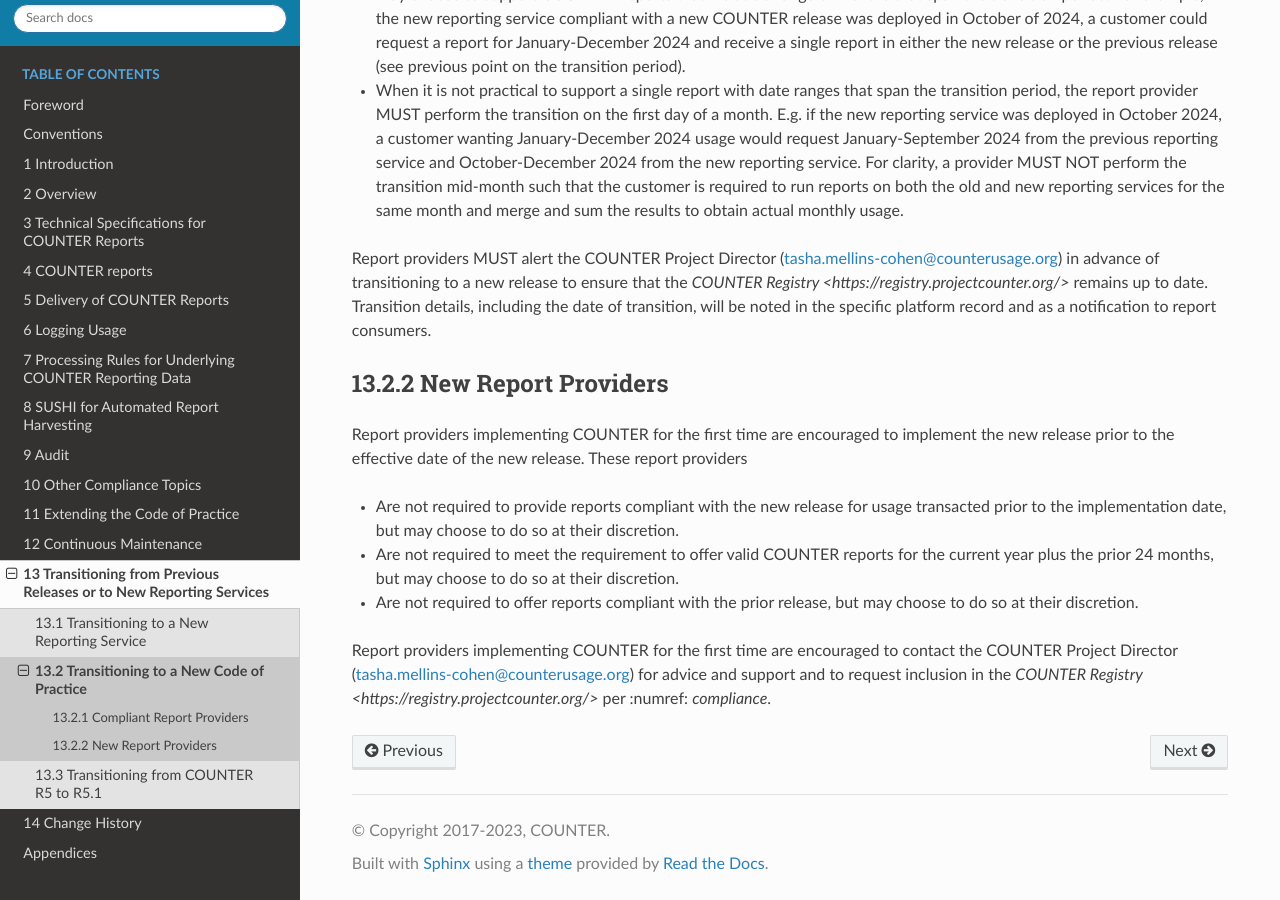
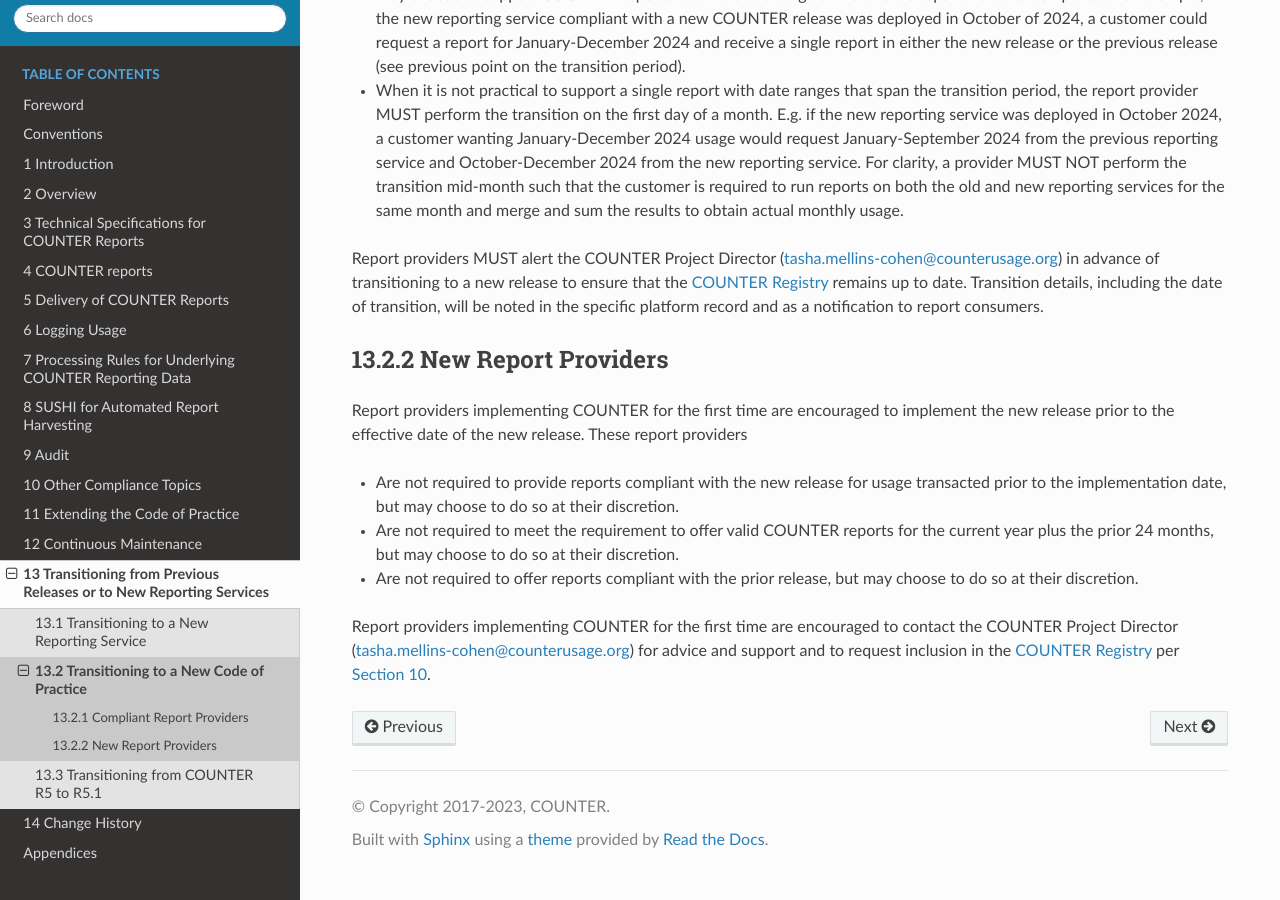
Before and after one commit to Project-Counter/cop5, a Sphinx documentation site: the page built from source/13-transitioning/02-transitioning-to-a-new-code-of-practice.rst, in a window 1280 px wide and 900 px high, scrolled down 857 px. Built offline with Sphinx 7.4.7 and the Read the Docs theme 2.0.0, drawn with Linux system fonts in a browser that asks for light colours.

Commit message:
Fix broken links and references

```diff
--- a/source/00-conventions.rst
+++ b/source/00-conventions.rst
@@ -14,7 +14,7 @@
 
 This Code of Practice is implemented using the following convention:
 
-The keywords MUST (or REQUIRED), MUST NOT, SHOULD (or RECOMMENDED), SHOULD NOT (or NOT RECOMMENDED), and OPTIONAL in this document are to be interpreted as described in `RFC 2119 <https://www.ietf.org/rfc/rfc2119.txt>`.
+The keywords MUST (or REQUIRED), MUST NOT, SHOULD (or RECOMMENDED), SHOULD NOT (or NOT RECOMMENDED), and OPTIONAL in this document are to be interpreted as described in `RFC 2119 <https://www.ietf.org/rfc/rfc2119.txt>`_.
 
 Note that the force of these words is modified by the requirement level of the document in which they are used.
 
--- a/source/07-processing/07-federated-searches.rst
+++ b/source/07-processing/07-federated-searches.rst
@@ -20,4 +20,4 @@ The most common ways to recognize federated and automated search activity are as
 
 Where federated or automated usage is genuine user-driven usage, in the context of Text & Data Mining, Access_Method=TDM should be used. This allows users of the resultant reports to distinguish automated usage from more traditional (Access_Method=Regular) usage.
 
-COUNTER has lists of federated search tools in :ref:`Appendix F <appendix-f>`, separate from a list of robots which is reviewed and updated on a regular basis and which can be found at `COUNTER Robots <https://github.com/atmire/COUNTER-Robots>`.
+COUNTER has lists of federated search tools in :ref:`Appendix F <appendix-f>`, separate from a list of robots which is reviewed and updated on a regular basis and which can be found at `COUNTER Robots <https://github.com/atmire/COUNTER-Robots>`_.
--- a/source/08-sushi/index.rst
+++ b/source/08-sushi/index.rst
@@ -9,7 +9,7 @@ SUSHI for Automated Report Harvesting
 
 The COUNTER_SUSHI API is designed to simplify the gathering of usage statistics by report consumers, and report providers MUST support automatic harvesting of COUNTER reports via the COUNTER_SUSHI API. The specification for the RESTful COUNTER_SUSHI API is maintained by COUNTER on SwaggerHub:
 
-`<https://app.swaggerhub.com/apis/COUNTER/counter-sushi_5_0_api/>`
+`https://app.swaggerhub.com/apis/COUNTER/counter-sushi_5_0_api/ <https://app.swaggerhub.com/apis/COUNTER/counter-sushi_5_0_api/>`_
 
 The Swagger files are a comprehensive reference version that contains a detailed description of the entire COUNTER_SUSHI API. It is expected that reporting services will use only the parts relevant to them, or make local tailored copies relevant to their particular circumstances, for example by removing methods detailing reports they do not support.
 
--- a/source/13-transitioning/01-transitioning-to-a-new-reporting-service.rst
+++ b/source/13-transitioning/01-transitioning-to-a-new-reporting-service.rst
@@ -16,7 +16,7 @@ Availability of Previous Reports
 
 Project COUNTER is aware that it is not always possible to transition on the first day of a month (e.g. where a platform is moving from one service provider to another). Where a report provider has no option but to perform the transition mid-month, such that the customer is required to run reports on both the old and new reporting services for the same month, the report provider MUST provide clear guidance about merging and summing the results to obtain actual monthly usage.
 
-Report providers MUST alert the COUNTER Project Director (tasha.mellins-cohen@counterusage.org) in advance of platforms transitioning to a new reporting service to ensure that the COUNTER `Registry <https://registry.projectcounter.org/>`_ remains up to date. Transition details, including the date of transition, will be noted in the specific platform record and as a notification to report consumers.
+Report providers MUST alert the COUNTER Project Director (tasha.mellins-cohen@counterusage.org) in advance of platforms transitioning to a new reporting service to ensure that the `COUNTER Registry <https://registry.projectcounter.org/>`_ remains up to date. Transition details, including the date of transition, will be noted in the specific platform record and as a notification to report consumers.
 
 
 Dual Running of Reporting Systems
--- a/source/13-transitioning/02-transitioning-to-a-new-code-of-practice.rst
+++ b/source/13-transitioning/02-transitioning-to-a-new-code-of-practice.rst
@@ -27,7 +27,7 @@ New releases of the COUNTER Code of Practice may come with specific transition i
 * May choose to support COUNTER reports that include a range of months that span the transition period. For example, if the new reporting service compliant with a new COUNTER release was deployed in October of 2024, a customer could request a report for January-December 2024 and receive a single report in either the new release or the previous release (see previous point on the transition period).
 * When it is not practical to support a single report with date ranges that span the transition period, the report provider MUST perform the transition on the first day of a month. E.g. if the new reporting service was deployed in October 2024, a customer wanting January-December 2024 usage would request January-September 2024 from the previous reporting service and October-December 2024 from the new reporting service. For clarity, a provider MUST NOT perform the transition mid-month such that the customer is required to run reports on both the old and new reporting services for the same month and merge and sum the results to obtain actual monthly usage.
 
-Report providers MUST alert the COUNTER Project Director (tasha.mellins-cohen@counterusage.org) in advance of transitioning to a new release to ensure that the `COUNTER Registry <https://registry.projectcounter.org/>` remains up to date. Transition details, including the date of transition, will be noted in the specific platform record and as a notification to report consumers.
+Report providers MUST alert the COUNTER Project Director (tasha.mellins-cohen@counterusage.org) in advance of transitioning to a new release to ensure that the `COUNTER Registry <https://registry.projectcounter.org/>`_ remains up to date. Transition details, including the date of transition, will be noted in the specific platform record and as a notification to report consumers.
 
 
 New Report Providers
@@ -39,4 +39,4 @@ Report providers implementing COUNTER for the first time are encouraged to imple
 * Are not required to meet the requirement to offer valid COUNTER reports for the current year plus the prior 24 months, but may choose to do so at their discretion.
 * Are not required to offer reports compliant with the prior release, but may choose to do so at their discretion.
 
-Report providers implementing COUNTER for the first time are encouraged to contact the COUNTER Project Director (tasha.mellins-cohen@counterusage.org) for advice and support and to request inclusion in the `COUNTER Registry <https://registry.projectcounter.org/>` per :numref: `compliance`.
+Report providers implementing COUNTER for the first time are encouraged to contact the COUNTER Project Director (tasha.mellins-cohen@counterusage.org) for advice and support and to request inclusion in the `COUNTER Registry <https://registry.projectcounter.org/>`_ per :numref:`compliance`.
--- a/source/appendices/h-list-of-internet-robots-crawlers-and-spiders.rst
+++ b/source/appendices/h-list-of-internet-robots-crawlers-and-spiders.rst
@@ -17,7 +17,7 @@ The growing use of internet robots, crawlers and spiders has the potential to ar
 
 This list of internet robots, crawlers and spiders was published in April 2016 and last updated March 2023. Please note it is rationalised, removing some previously redundant entries (e.g. the text ‘bot’ - msnbot, awbot, bbot, turnitinbot, etc. - which is now collapsed down to a single entry ‘bot’).
 
-The list is displayed below and also available on the `COUNTER Robots <https://github.com/atmire/COUNTER-Robots>_` repository.
+The list is displayed below and also available on the `COUNTER Robots <https://github.com/atmire/COUNTER-Robots>`_ repository.
 
 This page will always show the readme and give potential users and contributors of the list more information on how to integrate the list.
 
```
